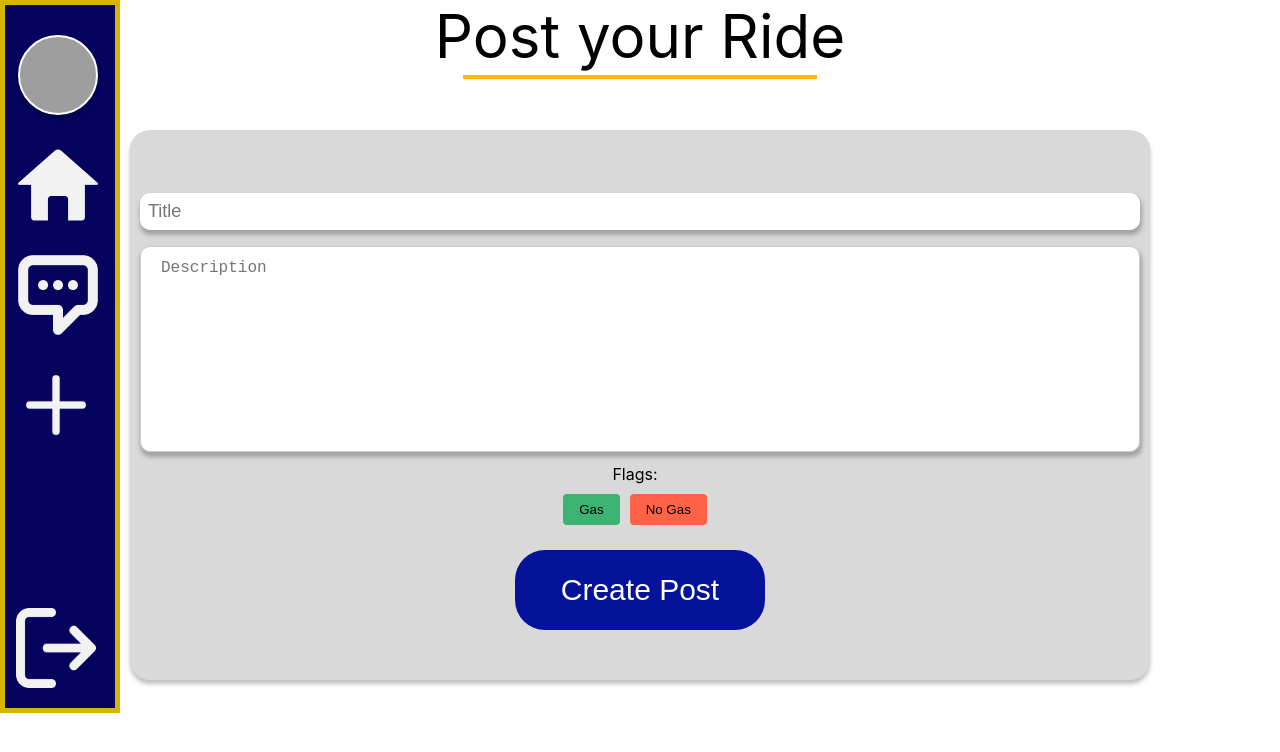
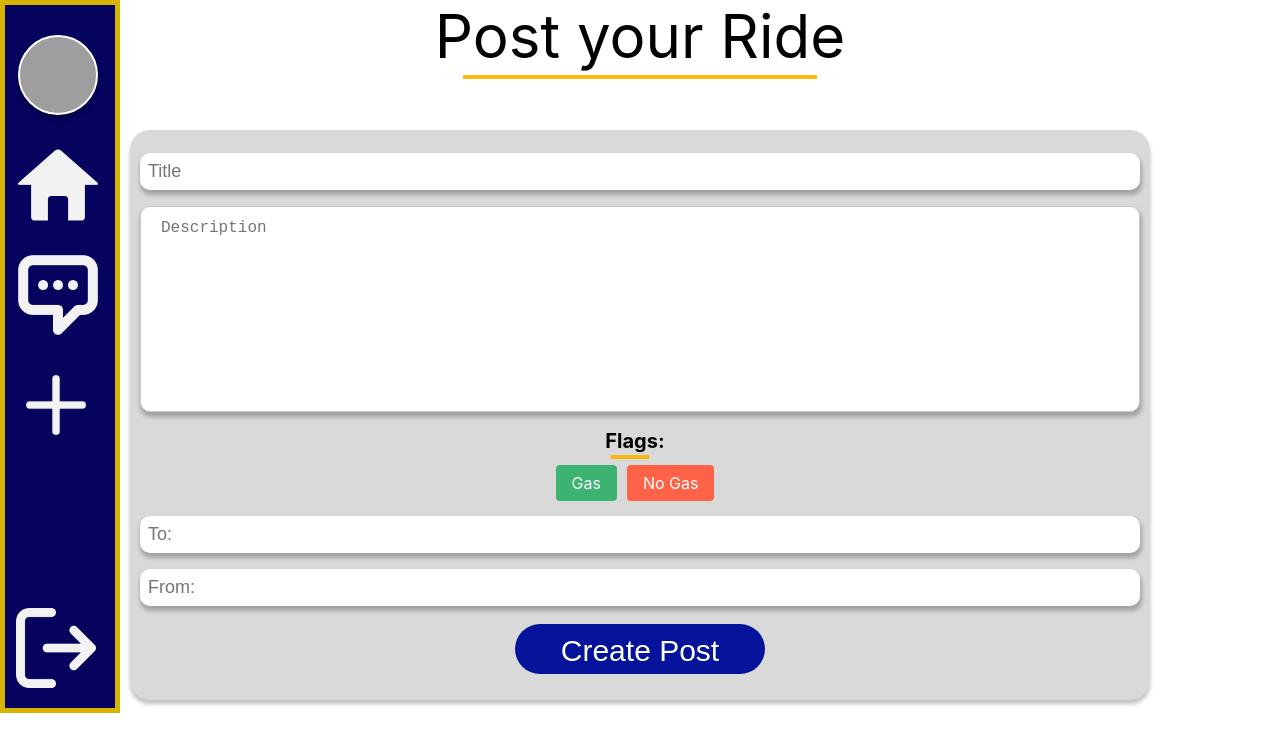
Before and after one commit to WVU-CS230-2024-01-Group02/WVURide, a React (Create React App) app in the folder client/: page /post in a window 1280 px wide. Shown: the top 752 px of the page. Built offline with nearby package versions, Linux system fonts and the light colour scheme; grey boxes are pictures that could not be loaded.

Commit message:
Create post page finished for now.

```diff
--- a/client/src/Components/CreatePost.css
+++ b/client/src/Components/CreatePost.css
@@ -144,10 +144,10 @@ body {
     left: 40%;
     bottom: 20px;
 } */
-.divide {
-    padding: 20px;
+/* .divide {
+    padding: 10px;
 
-}
+} */
 
 .create-post-form {
     text-align: center;
@@ -157,7 +157,7 @@ body {
     transform: translateX(-50%);
     /*Right below the search bar*/
     width: 1000px;
-    height: 530px;
+    height: 550px;
     background-color: #D9D9D9;
     overflow: hidden;
     padding: 10px;
@@ -173,7 +173,7 @@ body {
 }
 
 .title-input,
-.desc-input {
+.desc-input, .TO, .FROM {
     width: 100%;
     height: auto;
     padding: 12px 20px;
@@ -203,6 +203,23 @@ body {
 .flags-label {
     margin-right: 10px;
     color: black;
+    font-size: 20px;
+    margin-bottom: 20px;
+    margin-top: 5px;
+    font-weight: bold;
+  }
+
+  .under-flags {
+    left: 49%;
+    bottom: 16px;
+    transform: translateX(-50%);
+    position: relative;
+    /* Adjusted for center alignment */
+    width: 35px;
+    max-width: 100%;
+    height: 0;
+    max-height: 100%;
+    outline: solid 2px #fab911;
   }
 
   .filter-btns {
@@ -218,7 +235,7 @@ body {
   }
 
   .filter-btns label input[type="checkbox"] {
-    display: none; /* Hide the checkbox */
+    display: none;
   }
 
   .filter-btns label .flag-button {
@@ -239,11 +256,14 @@ body {
   .filter-btns label .flag-button:hover {
     box-shadow: 0 0 5px rgba(0, 0, 0, 0.3);
   }
-
+  /** Outline when selected**/
+  .filter-btns label input[type="checkbox"]:checked + .flag-button {
+    border: 2px solid #000;
+  }
 
 .create-post-btn {
     width: 250px;
-    height: 80px;
+    height: 50px;
     border-radius: 30px;
     color: white;
     padding: 10px 20px;
--- a/client/src/Components/CreatePost.js
+++ b/client/src/Components/CreatePost.js
@@ -25,19 +25,25 @@ const CreatePost = () => {
         </div>
         <form className="create-post-form">
           <label className="divide"></label>
-          <input type="text" placeholder="Title" className="title-input" name="title" />
+          <input type="text" placeholder="Title" className="title-input" name="title" required/>
           <textarea className="desc-input" name="desc" rows="10" cols="36" placeholder="Description"></textarea>
           <div class="filter-container">
             <label className="flags-label">Flags:</label>
+            <div className="under-flags"></div>
             <div className="filter-btns">
               <label>
                 <input type="checkbox" name="gas" className="gas" />
-                <button className="flag-button gas">Gas</button>
+                <span className="flag-button gas">Gas</span>
               </label>
               <label>
                 <input type="checkbox" name="no-gas" className="no-gas" />
-                <button className="flag-button no-gas">No Gas</button>
+                <span className="flag-button no-gas">No Gas</span>
               </label>
+            </div>
+            <div className="loc-range">
+              <input type="text" className="FROM" placeholder="To:" required></input>
+              <input type="text" className="TO" placeholder="From:" required></input>
+
             </div>
           </div>
           <button type="submit" className="create-post-btn">Create Post</button>
```
